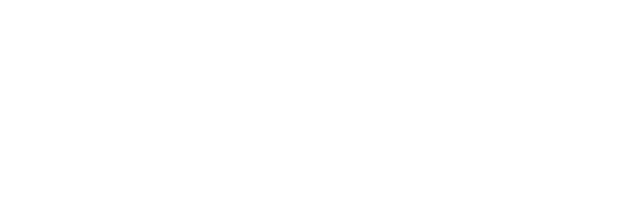
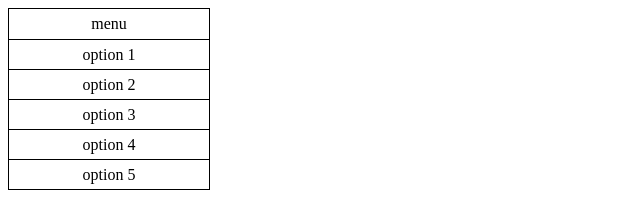
Before and after one commit to zawho/drop-down-menu, a website: page dist/index.html in a window 1280 px wide. Shown: the whole page, without its empty margins (0-640 px from the left). Drawn offline with Linux system fonts and the light colour scheme.

Commit message:
Add basic menu HTML and CSS

```diff
--- /dev/null
+++ b/src/style.css
@@ -0,0 +1,16 @@
+.menu-container {
+    display: grid;
+    grid-template-rows: repeat(6, 30px);
+    border: 1px solid black;
+    max-width: 200px;
+}
+
+.menu-option {
+    border-top: 1px solid black;
+}
+
+.menu-name, .menu-option {
+    display: flex;
+    justify-content: center;
+    align-items: center;
+}
```
Also changed, not shown: dist/index.html.
